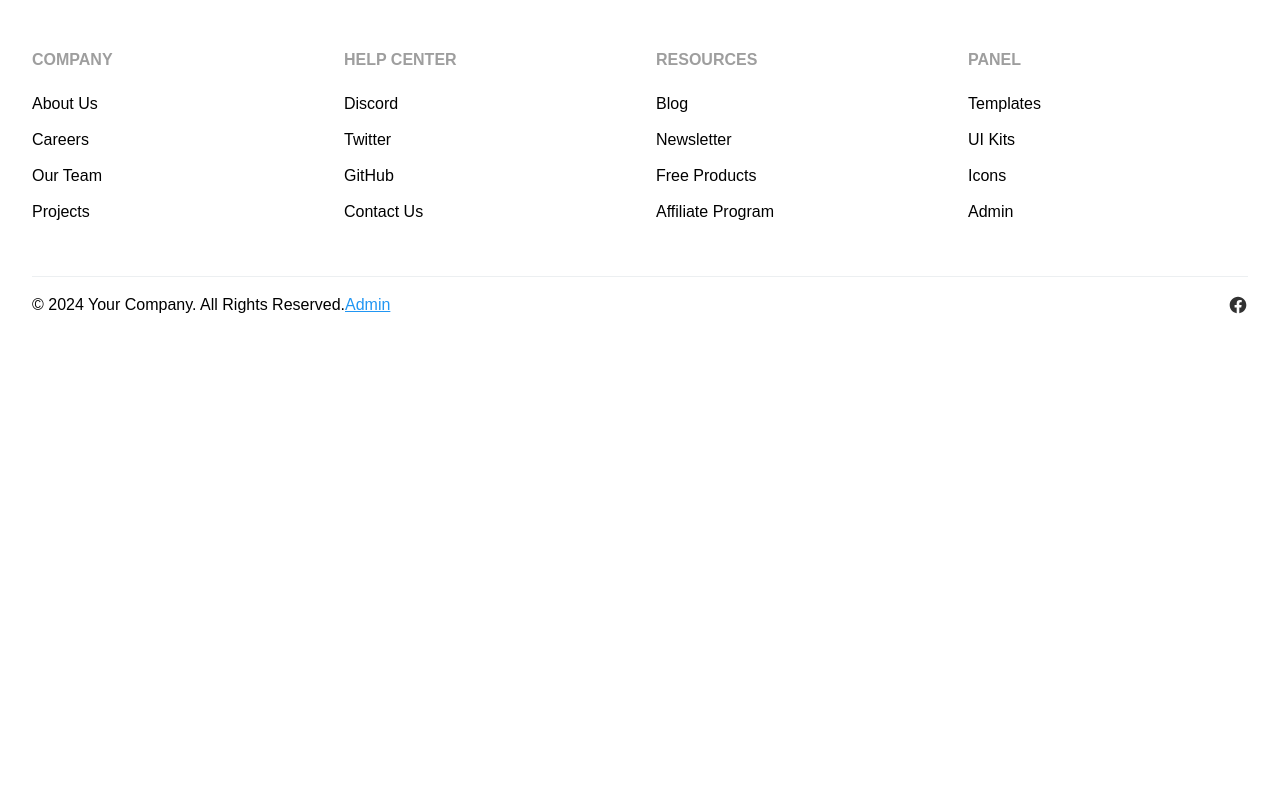
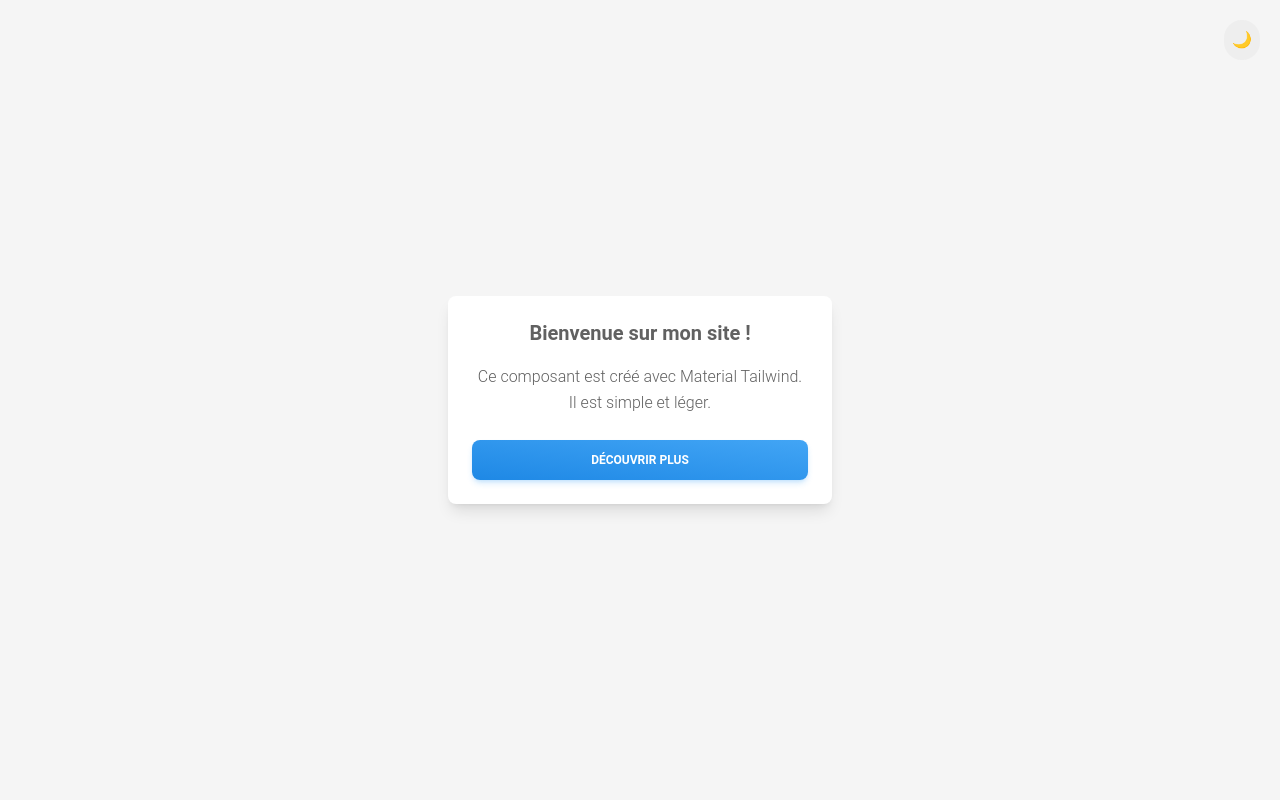
Before and after one commit to Tefymahery/kristy-fianantsika, a Next.js app: page / in a window 1280 px wide. Shown: the top 800 px of the page. Built offline with nearby package versions, Linux system fonts and the light colour scheme.

Commit message:
Test Material Tailwind with simple card

```diff
--- /dev/null
+++ b/src/components/SimpleCard.js
@@ -0,0 +1,22 @@
+// components/SimpleCard.js
+import { Card, Button, Typography } from "@material-tailwind/react";
+
+export default function SimpleCard() {
+  return (
+    <div className="flex justify-center items-center min-h-screen bg-gray-100">
+      <Card className="w-96 shadow-lg rounded-lg">
+        <div className="p-6">
+          <Typography variant="h5" className="text-center mb-4">
+            Bienvenue sur mon site !
+          </Typography>
+          <Typography className="text-center mb-6">
+            Ce composant est créé avec Material Tailwind. Il est simple et léger.
+          </Typography>
+          <Button variant="gradient" color="blue" fullWidth>
+            Découvrir Plus
+          </Button>
+        </div>
+      </Card>
+    </div>
+  );
+}
--- a/src/pages/index.js
+++ b/src/pages/index.js
@@ -1,6 +1,7 @@
 //import { Button, Card, Typography } from "@material-tailwind/react";
 //import Navbar from "../components/Navbar";
 import Footer from "../components/Footer";
+import SimpleCard from "../components/SimpleCard";
 //import ContactUs from "@/components/ContactUs";
 //import RootCategories from "@/components/RootCartegories";
 //import CarouselB from "../components/Carousel";
@@ -30,6 +31,10 @@ export default function Home() {
 
   return (
     <div className="flex flex-col min-h-screen bg-white dark:bg-gray-900">
+
+      {/* Navbar */}
+      <SimpleCard />
+
       {/* Navbar
       <Navbar />
       */}
```
